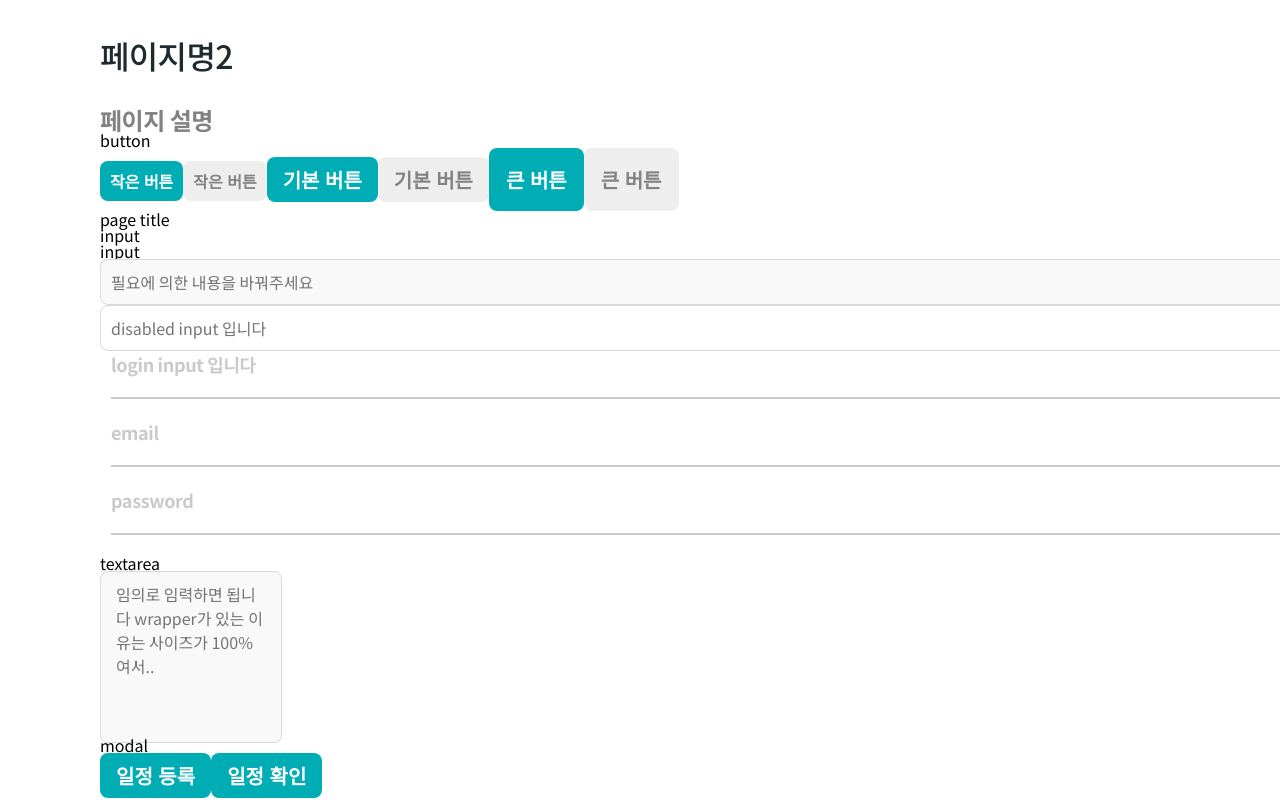
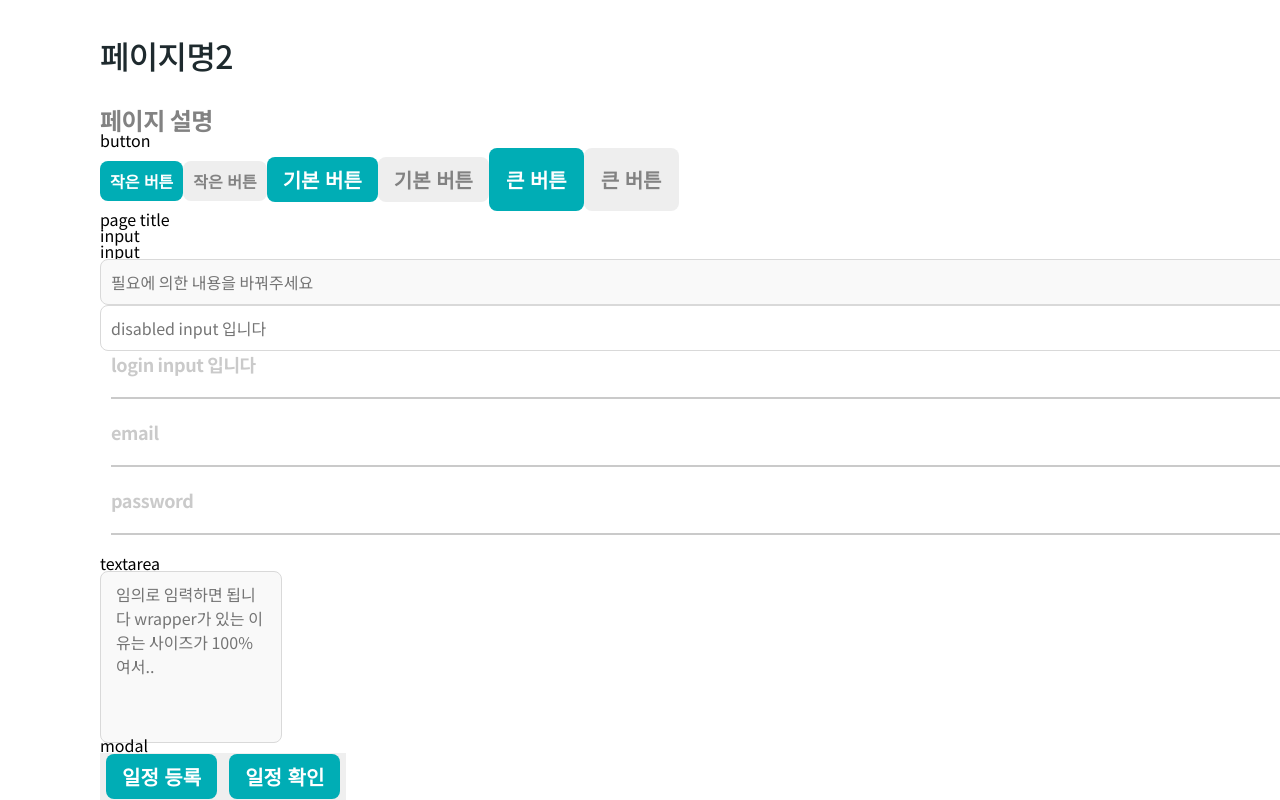
Before and after one commit to Dev-FE-3/toy-project2-team2, a React (Vite) app: page /Guide in a window 1280 px wide. Shown: the part 185-985 px from the top of the page. Built offline with nearby package versions, Linux system fonts and the light colour scheme; no server answers; sample sign-in values are in the browser's storage; a web font is replaced by a local one.

Commit message:
Feat : span 이벤트헨들러 중복 제거

```diff
--- a/src/shared/components/modal/Modal.jsx
+++ b/src/shared/components/modal/Modal.jsx
@@ -6,7 +6,7 @@ const Modal = ({ title, content, hasSubmitButton, children }) => {
 
   return (
     <>
-      <span onClick={() => setIsOpen(true)}>{children}</span>
+      <button onClick={() => setIsOpen(true)}>{children}</button>
 
       {isOpen && (
         <ModalUI
```
